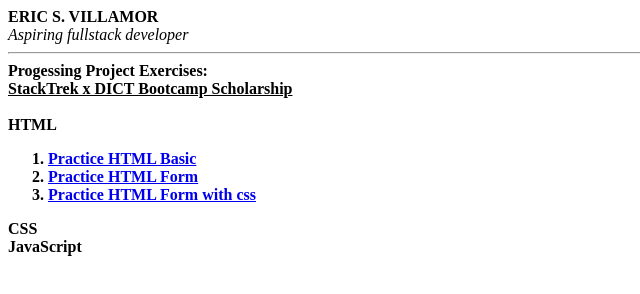
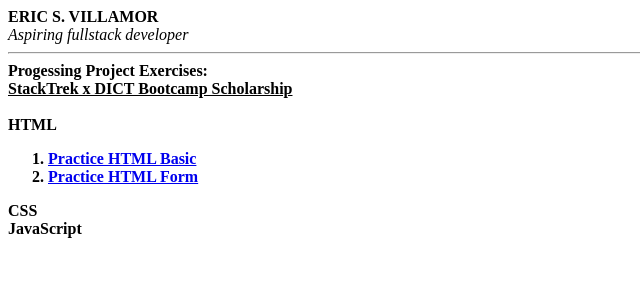
Before and after one commit to esvillamor/esvillamor.github.io, a plain HTML site: page index.html in a window 1280 px wide. Shown: the whole page, without its empty margins (0-640 px from the left). Drawn offline with Linux system fonts and the light colour scheme.

Commit message:
Update index.html

```diff
--- a/index.html
+++ b/index.html
@@ -10,7 +10,6 @@
   <ol>
     <li><a href="https://esvillamor.github.io/project-exercises/practiceHTML.html" target="_blank">Practice HTML Basic</a></li>
     <li><a href="https://esvillamor.github.io/project-exercises/PracticeHTMLForm.html" target="_blank">Practice HTML Form</a></li>
-    <li><a href="https://esvillamor.github.io/project-exercises/ChatBox.html" target="_blank">Practice HTML Form with css</a></li>
   </ol>
   CSS
 <br />
```
